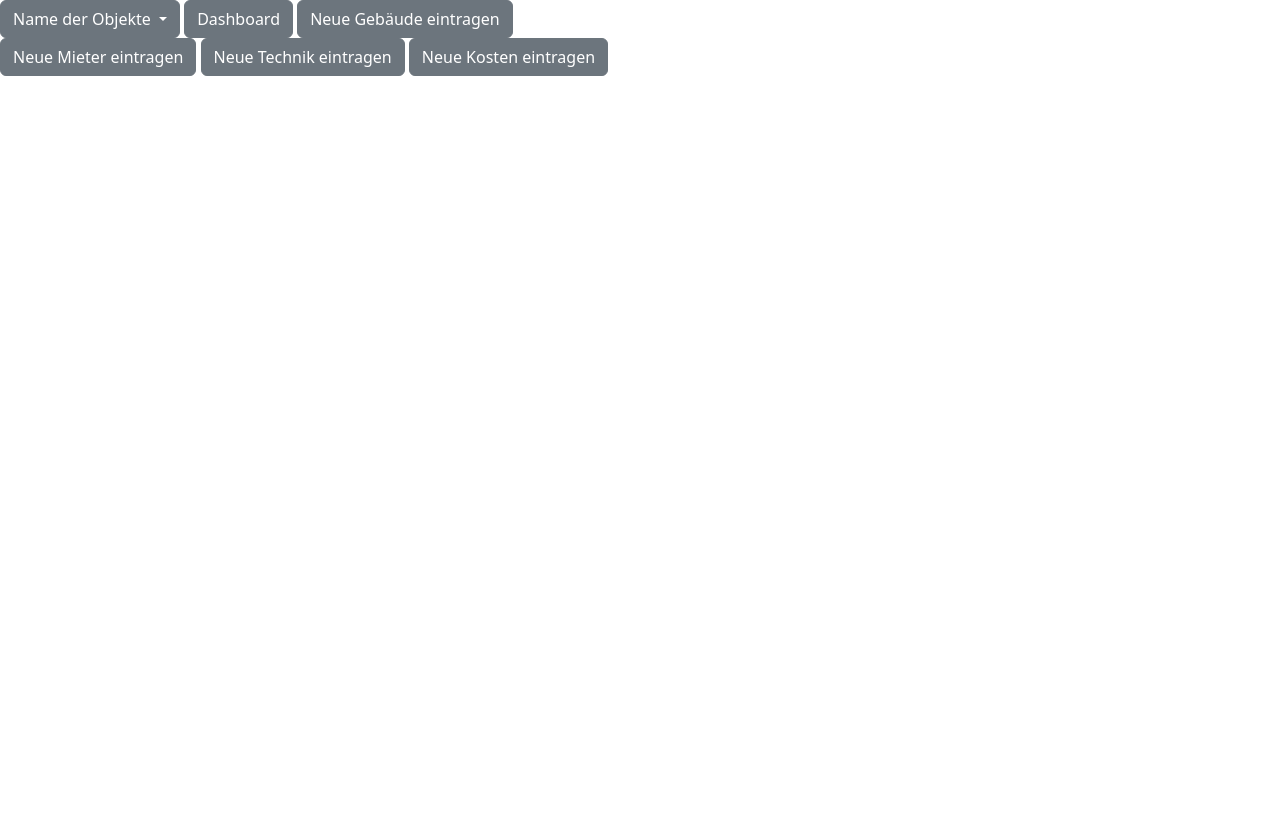
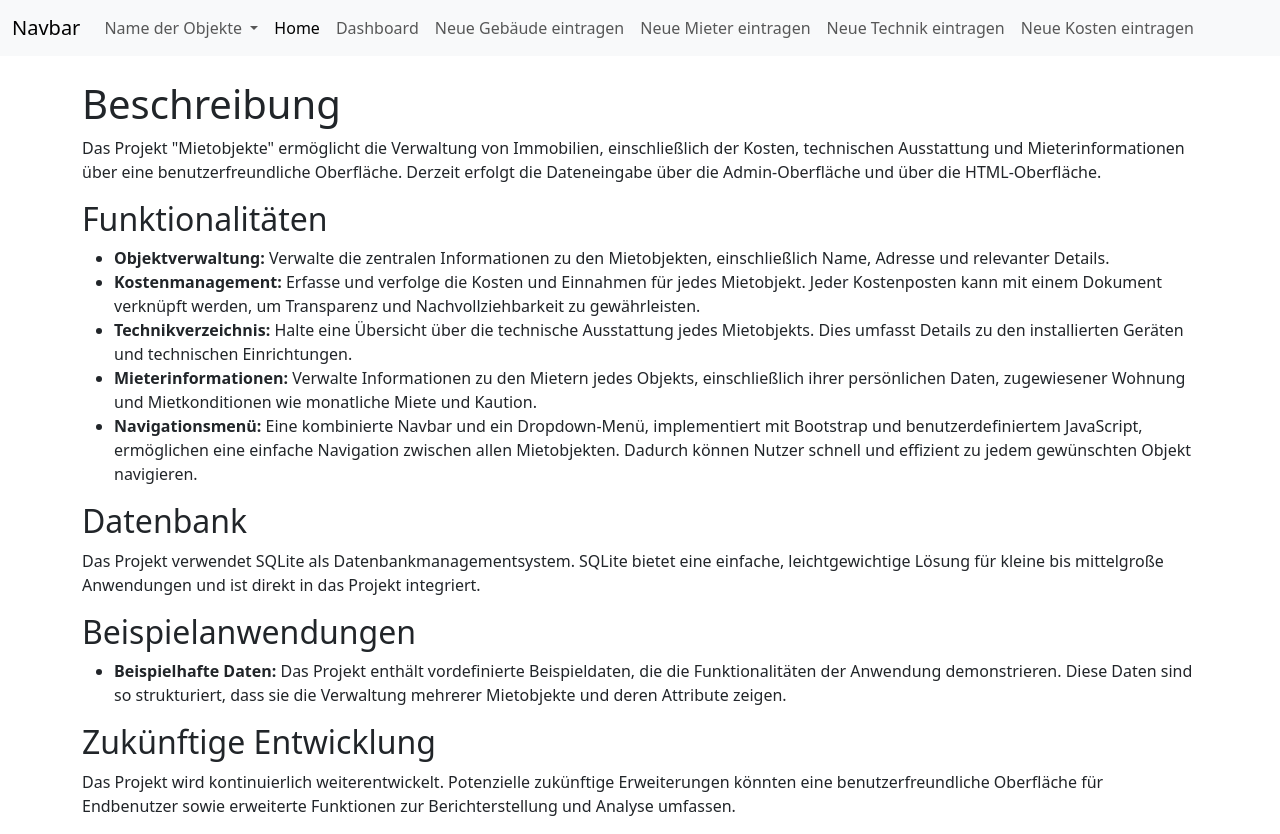
Before and after one commit to AndiCrow/Mietobjekte, a Django app: page /objekte/ in a window 1280 px wide. Before the commit the page ends 76 px from the top, so only its background shows below. Run offline with Django 5.2, Linux system fonts and the light colour scheme; data comes from the database, SQL or seed files in the repository.

Commit message:
dropedown mit navbar und home bearbeitet

```diff
--- a/templates/base.html
+++ b/templates/base.html
@@ -7,11 +7,18 @@
     <link href="https://cdn.jsdelivr.net/npm/bootstrap@5.3.3/dist/css/bootstrap.min.css" rel="stylesheet" integrity="sha384-QWTKZyjpPEjISv5WaRU9OFeRpok6YctnYmDr5pNlyT2bRjXh0JMhjY6hW+ALEwIH" crossorigin="anonymous">
 </head>
 <body>
-    <div class="col-md-6 d-flex justify-content-end align-items-center">
-    <div class="dropdown">
-        <button class="btn btn-secondary dropdown-toggle" type="button" data-bs-toggle="dropdown" aria-expanded="false">
+    <nav class="navbar navbar-expand-lg bg-body-tertiary">
+        <div class="container-fluid">
+            <a class="navbar-brand" href="#">Navbar</a>
+            <button class="navbar-toggler" type="button" data-bs-toggle="collapse" data-bs-target="#navbarNavDropdown" aria-controls="navbarNavDropdown" aria-expanded="false" aria-label="Toggle navigation">
+                <span class="navbar-toggler-icon"></span>
+            </button>
+            <div class="collapse navbar-collapse" id="navbarNavDropdown">
+                <ul class="navbar-nav">
+                    <li class="nav-item dropdown">
+                        <a class="nav-link dropdown-toggle" href="#" role="button" data-bs-toggle="dropdown" aria-expanded="false">
                             Name der Objekte
-        </button>
+                        </a>
                         <ul class="dropdown-menu">
                             {% for objekt in objekte %}
                             <li class="dropdown-submenu">
@@ -30,16 +37,29 @@
                             </li>
                             {% endfor %}
                         </ul>
-
-        <a href="{% url 'dashboard' %}" class="btn btn-secondary">Dashboard</a>
-        <a href="{% url 'objekt_erstellen' %}" class="btn btn-secondary">Neue Gebäude eintragen</a>
-        <a href="{% url 'mietern_erstellen' %}" class="btn btn-secondary">Neue Mieter eintragen</a>
-        <a href="{% url 'technik_erstellen' %}" class="btn btn-secondary">Neue Technik eintragen</a>
-        <a href="{% url 'kosten_erstellen' %}" class="btn btn-secondary">Neue Kosten eintragen</a>
+                    </li>
+                    <li class="nav-item">
+                        <a class="nav-link active" aria-current="page" href="{% url 'objekte' %}">Home</a>
+                    </li>
+                    <li class="nav-item">
+                        <a class="nav-link" href="{% url 'dashboard' %}">Dashboard</a>
+                    </li>
+                    <li class="nav-item">
+                        <a class="nav-link" href="{% url 'objekt_erstellen' %}">Neue Gebäude eintragen</a>
+                    </li>
+                    <li class="nav-item">
+                        <a class="nav-link" href="{% url 'mietern_erstellen' %}">Neue Mieter eintragen</a>
+                    </li>
+                    <li class="nav-item">
+                        <a class="nav-link" href="{% url 'technik_erstellen' %}">Neue Technik eintragen</a>
+                    </li>
+                    <li class="nav-item">
+                        <a class="nav-link" href="{% url 'kosten_erstellen' %}">Neue Kosten eintragen</a>
+                    </li>
+                </ul>
             </div>
         </div>
-
-
+    </nav>
 
     <main>
         {% block content %}
@@ -47,13 +67,13 @@
         {% endblock %}
     </main>
 
-
     <script src="https://cdn.jsdelivr.net/npm/bootstrap@5.3.3/dist/js/bootstrap.bundle.min.js" integrity="sha384-YvpcrYf0tY3lHB60NNkmXc5s9fDVZLESaAA55NDzOxhy9GkcIdslK1eN7N6jIeHz" crossorigin="anonymous"></script>
 
     <script>
         document.addEventListener('DOMContentLoaded', function() {
-            document.querySelectorAll('.dropdown-submenu').forEach(function(element) {
+            document.querySelectorAll('.dropdown-submenu > a').forEach(function(element) {
                 element.addEventListener('click', function(e) {
+                    e.preventDefault();
                     e.stopPropagation();
                     if (e.target.nextElementSibling) {
                         e.target.nextElementSibling.classList.toggle('show');
--- a/templates/test.html
+++ b/templates/test.html
@@ -1,14 +1,65 @@
 {% extends "base.html" %}
 
-{% block title %}Startseite - Meine Webseite{% endblock %}
+{% block title %}Startseite - Home{% endblock %}
 
 {% block content %}
+<div class="container mt-4">
+    <h1>Beschreibung</h1>
+    <p>
+        Das Projekt "Mietobjekte" ermöglicht die Verwaltung von Immobilien, einschließlich der Kosten,
+        technischen Ausstattung und Mieterinformationen über eine benutzerfreundliche Oberfläche. Derzeit
+        erfolgt die Dateneingabe über die Admin-Oberfläche und über die HTML-Oberfläche.
+    </p>
+
+    <h2>Funktionalitäten</h2>
     <ul>
-        <!-- {% for lol in lols %}
         <li>
-            Name der Objekte: <a href="{% url 'details' id=lol.id %}">{{ lol.name }}</a><br>
-            Adresse: {{ lol.address }}
+            <strong>Objektverwaltung:</strong> Verwalte die zentralen Informationen zu den Mietobjekten,
+            einschließlich Name, Adresse und relevanter Details.
         </li>
-        {% endfor %} -->
+        <li>
+            <strong>Kostenmanagement:</strong> Erfasse und verfolge die Kosten und Einnahmen für jedes
+            Mietobjekt. Jeder Kostenposten kann mit einem Dokument verknüpft werden, um Transparenz und
+            Nachvollziehbarkeit zu gewährleisten.
+        </li>
+        <li>
+            <strong>Technikverzeichnis:</strong> Halte eine Übersicht über die technische Ausstattung jedes
+            Mietobjekts. Dies umfasst Details zu den installierten Geräten und technischen Einrichtungen.
+        </li>
+        <li>
+            <strong>Mieterinformationen:</strong> Verwalte Informationen zu den Mietern jedes Objekts,
+            einschließlich ihrer persönlichen Daten, zugewiesener Wohnung und Mietkonditionen wie monatliche
+            Miete und Kaution.
+        </li>
+        <li>
+            <strong>Navigationsmenü:</strong> Eine kombinierte Navbar und ein Dropdown-Menü, implementiert
+            mit Bootstrap und benutzerdefiniertem JavaScript, ermöglichen eine einfache Navigation zwischen
+            allen Mietobjekten. Dadurch können Nutzer schnell und effizient zu jedem gewünschten Objekt
+            navigieren.
+        </li>
     </ul>
+
+    <h2>Datenbank</h2>
+    <p>
+        Das Projekt verwendet SQLite als Datenbankmanagementsystem. SQLite bietet eine einfache,
+        leichtgewichtige Lösung für kleine bis mittelgroße Anwendungen und ist direkt in das Projekt
+        integriert.
+    </p>
+
+    <h2>Beispielanwendungen</h2>
+    <ul>
+        <li>
+            <strong>Beispielhafte Daten:</strong> Das Projekt enthält vordefinierte Beispieldaten, die die
+            Funktionalitäten der Anwendung demonstrieren. Diese Daten sind so strukturiert, dass sie die
+            Verwaltung mehrerer Mietobjekte und deren Attribute zeigen.
+        </li>
+    </ul>
+
+    <h2>Zukünftige Entwicklung</h2>
+    <p>
+        Das Projekt wird kontinuierlich weiterentwickelt. Potenzielle zukünftige Erweiterungen könnten eine
+        benutzerfreundliche Oberfläche für Endbenutzer sowie erweiterte Funktionen zur Berichterstellung und
+        Analyse umfassen.
+    </p>
+</div>
 {% endblock %}
```
Lines whose indentation alone changed are shown as unchanged.
